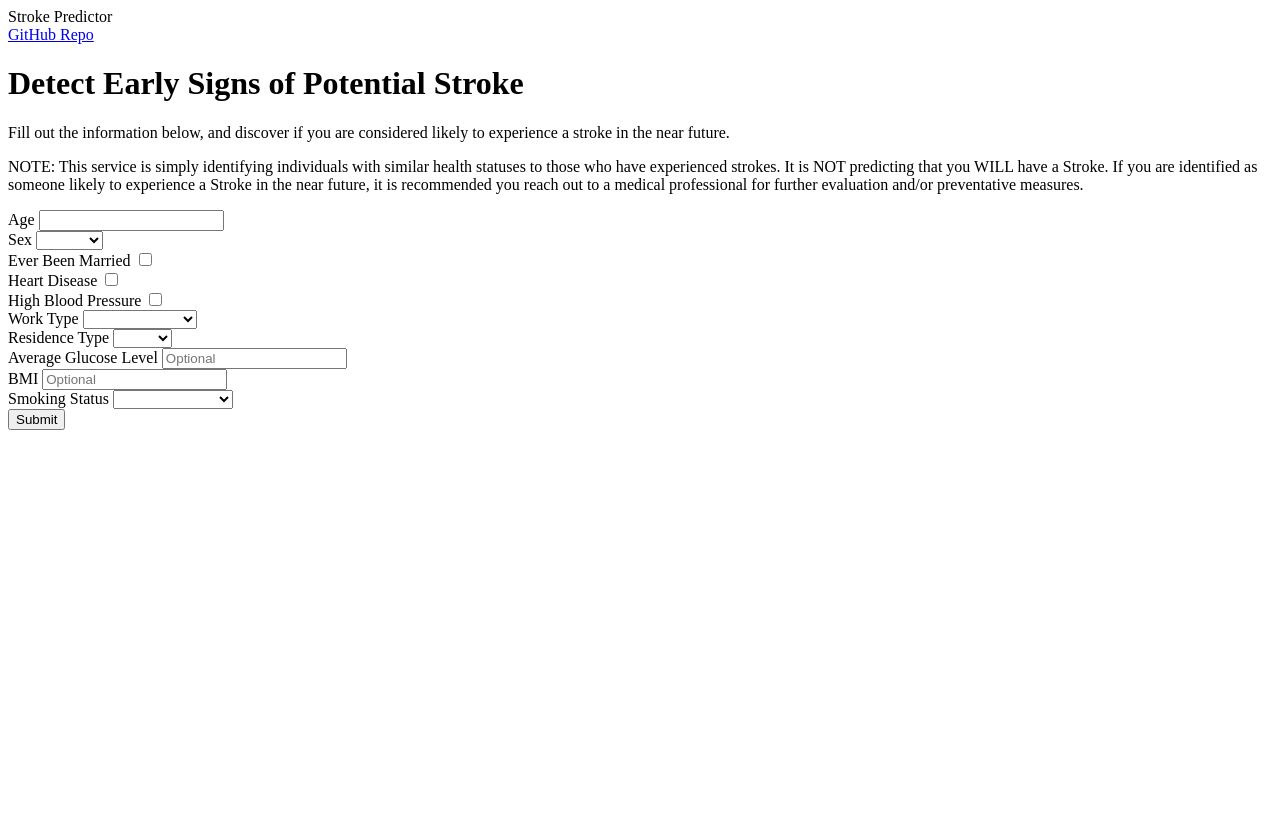
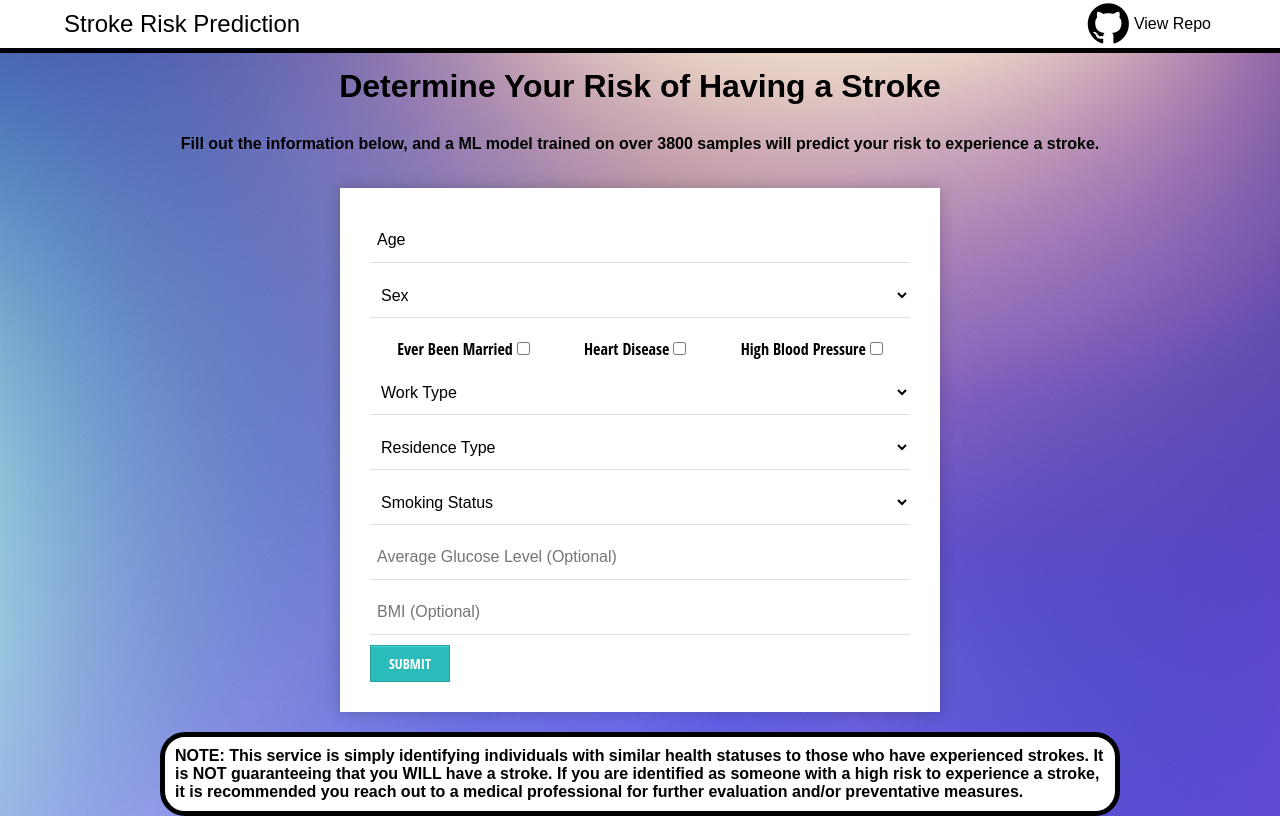
Before and after one commit to benkinard/StrokePrediction, a Flask app: page / in a window 1280 px wide. Before the commit the page ends 430 px from the top, so only its background shows below. Run offline with Flask 3, Linux system fonts and the light colour scheme.

Commit message:
Add styling to webpage

```diff
--- /dev/null
+++ b/src/static/styles.css
@@ -0,0 +1,179 @@
+* {
+    margin: 0;
+    padding: 0;
+    box-sizing: border-box;
+}
+
+html, body {
+    font-family: arial;
+    height: 100%;
+    background-image: url('brain.jpg');
+    background-repeat: no-repeat;
+    background-attachment: fixed;
+    background-size: cover;
+}
+
+.header-container {
+    background-color: white;
+    border-bottom: 5px solid black;
+}
+
+.header {
+    display: flex;
+    justify-content: space-between;
+    width: 90%;
+    padding 10px 0;
+    margin: 0 auto;
+}
+
+.src-link-and-label {
+    display: flex;
+    align-items: center;
+}
+
+.src-link-and-label label {
+    margin: 0 5px;
+}
+
+.homepage-link {
+    display: flex;
+    align-items: center;
+}
+
+.homepage-link a {
+    font-size: 24px;
+    text-decoration: none;
+    color: black;
+}
+
+h1 {
+    text-align: center;
+    padding: 15px 0;
+}
+
+p {
+    text-align: center;
+    padding: 15px 0;
+    font-weight: bold;
+}
+
+.flashes {
+    padding: 10px 0;
+    display: flex;
+    justify-content: center;
+    opacity: 1.0;
+}
+
+.flashes div {
+    padding: 20px;
+    width: 10%;
+    text-align: center;
+    border-radius: 50px;
+}
+
+.error {
+    border: 2px solid #F08080;  /* Light Red */
+    background-color: #F08080;
+}
+
+form {
+	font-family: 'Open Sans Condensed', arial, sans;
+	width: 600px;
+	padding: 30px;
+	background: #FFFFFF;
+	margin: 20px auto;
+	box-shadow: 0px 0px 15px rgba(0, 0, 0, 0.22);
+	-moz-box-shadow: 0px 0px 15px rgba(0, 0, 0, 0.22);
+	-webkit-box-shadow:  0px 0px 15px rgba(0, 0, 0, 0.22);
+
+}
+
+form input[type="text"],
+form input[type="number"],
+form select
+{
+	box-sizing: border-box;
+	-webkit-box-sizing: border-box;
+	-moz-box-sizing: border-box;
+	outline: none;
+	display: block;
+	width: 100%;
+	padding: 7px;
+	border: none;
+	border-bottom: 1px solid #ddd;
+	background: transparent;
+	margin-bottom: 10px;
+	font: 16px Arial, Helvetica, sans-serif;
+	height: 45px;
+}
+
+
+form input[type="submit"]{
+	-moz-box-shadow: inset 0px 1px 0px 0px #45D6D6;
+	-webkit-box-shadow: inset 0px 1px 0px 0px #45D6D6;
+	box-shadow: inset 0px 1px 0px 0px #45D6D6;
+	background-color: #2CBBBB;
+	border: 1px solid #27A0A0;
+	display: inline-block;
+	cursor: pointer;
+	color: #FFFFFF;
+	font-family: 'Open Sans Condensed', sans-serif;
+	font-size: 14px;
+	padding: 8px 18px;
+	text-decoration: none;
+	text-transform: uppercase;
+}
+
+form input[type="submit"]:hover {
+	background:linear-gradient(to bottom, #34CACA 5%, #30C9C9 100%);
+	background-color:#34CACA;
+}
+
+form .bool-input-group {
+    display: flex;
+    justify-content: space-around;
+    padding: 10px 0;
+}
+
+#age::placeholder {
+    color: black;
+}
+
+li {
+    list-style-type: none;
+}
+
+select option.disabled {
+    color: lightgray;
+}
+
+.note {
+    width: 75%;
+    padding: 10px;
+    text-align: left;
+    margin: 0 auto;
+    border-radius: 25px;
+    border: 5px solid black;
+    background-color: white;
+}
+
+.stroke-risk-pred {
+    margin: 50px 0;
+}
+
+.risk-level {
+    padding: 20px;
+    width: 10%;
+    text-align: center;
+    border-radius: 50px;
+}
+
+.risk-level.High {
+    border: 2px solid #F08080;  /* Light Red */
+    background-color: #F08080;
+}
+
+.risk-level.Low {
+    border: 2px solid #90EE90;  /* Light Green */
+    background-color: #90EE90;
+}
--- a/src/templates/header.html
+++ b/src/templates/header.html
@@ -3,8 +3,11 @@
 <body>
     <div class="header-container">
         <div class="header">
-            <div>Stroke Predictor</div>
-            <a href="https://github.com/benkinard/StrokePrediction" target="_blank">GitHub Repo</a>
+            <div class="homepage-link"><a href="/">Stroke Risk Prediction</a></div>
+            <div class="src-link-and-label">
+                <a id="src-link" href="https://github.com/benkinard/StrokePrediction" target="_blank"><i class="fa fa-github" style="font-size:48px;color:black"></i></a>
+                <label for="src-link">View Repo</label>
+            </div>
         </div>
     </div>
     {% with messages = get_flashed_messages(with_categories=true) %}
--- a/src/templates/index.html
+++ b/src/templates/index.html
@@ -3,82 +3,78 @@
 
 <head>
     <meta charset="UTF-8">
-    <title>Stroke Detection</title>
+    <title>Stroke Risk Prediction</title>
+    <link rel="stylesheet" href="/static/styles.css"/>
+    <link rel="stylesheet" href="https://cdnjs.cloudflare.com/ajax/libs/font-awesome/4.7.0/css/font-awesome.min.css">
 </head>
 
 <body>
     {% extends 'header.html' %}
 
     {% block body %}
-    <h1>Detect Early Signs of Potential Stroke</h1>
-    <p>Fill out the information below, and discover if you are considered likely to experience a stroke in the near future.</p>
-    <p>NOTE: This service is simply identifying individuals with similar health statuses to those who have experienced strokes. It is NOT predicting that you WILL have a Stroke. If you are identified as someone likely to experience a Stroke in the near future, it is recommended you reach out to a medical professional for further evaluation and/or preventative measures.</p>
+    <h1>Determine Your Risk of Having a Stroke</h1>
+    <p>Fill out the information below, and a ML model trained on over 3800 samples will predict your risk to experience a stroke.</p>
 
     <form class="personal-health-form" enctype="multipart/form-data" action="/predict" method="post">
-        <div class="health-info-field">
-            <label for="age">Age</label>
-            <input type="number" name="age" id="age">
-        </div>
-        <div class="health-info-field">
-            <label for="sex">Sex</label>
+        <ul>
+            <li>
+                <input type="number" name="age" id="age" placeholder="Age">
                 <select name="sex" id="sex">
-                <option value="none" disabled hidden selected></option>
+                    <option value="none" disabled selected>Sex</option>
                     <option value="Female">Female</option>
                     <option value="Male">Male</option>
                     <option value="Other">Other</option>
                 </select>
-        </div>
-        <div class="health-info-field">
+            </li>
+            <li>
+                <div class="bool-input-group">
+                    <div class="bool-input">
                         <label for="marital-status">Ever Been Married</label>
                         <input type="checkbox" name="marital-status" id="marital-status">
                     </div>
-        <div class="health-info-field">
+                    <div class="bool-input">
                         <label for="heart-disease">Heart Disease</label>
                         <input type="checkbox" name="heart-disease" id="heart-disease">
                     </div>
-        <div class="health-info-field">
+                    <div class="bool-input">
                         <label for="hypertension">High Blood Pressure</label>
                         <input type="checkbox" name="hypertension" id="hypertension">
                     </div>
-        <div class="health-info-field">
-            <label for="work">Work Type</label>
+                </div>
+            </li>
+            <li>
                 <select name="work" id="work">
-                <option value="none" disabled hidden selected></option>
+                    <option value="none" disabled selected>Work Type</option>
                     <option value="Private">Private</option>
                     <option value="Self-employed">Self-Employed</option>
                     <option value="children">Children</option>
                     <option value="Govt_job">Govt Employee</option>
                     <option value="Never_worked">Never Worked</option>
                 </select>
-        </div>
-        <div class="health-info-field">
-            <label for="residence">Residence Type</label>
                 <select name="residence" id="residence">
-                <option value="none" disabled hidden selected></option>
+                    <option value="none" disabled selected>Residence Type</option>
                     <option value="Urban">Urban</option>
                     <option value="Rural">Rural</option>
                 </select>
-        </div>
-        <div class="health-info-field">
-            <label for="glucose">Average Glucose Level</label>
-            <input type="number" name="glucose" id="glucose" placeholder="Optional">
-        </div>
-        <div class="health-info-field">
-            <label for="bmi">BMI</label>
-            <input type="number" name="bmi" id="bmi" placeholder="Optional">
-        </div>
-        <div class="health-info-field">
-            <label for="smoking">Smoking Status</label>
                 <select name="smoking" id="smoking">
-                <option value="none" disabled hidden selected></option>
+                    <option value="none" disabled selected>Smoking Status</option>
                     <option value="Unknown">Unknown</option>
                     <option value="never smoked">Never smoked</option>
                     <option value="formerly smoked">Used to smoke</option>
                     <option value="smokes">Currently smoke</option>
                 </select>
-        </div>
-        <button type="submit">Submit</button>
+            </li>
+            <li>
+                <input type="number" name="glucose" id="glucose" placeholder="Average Glucose Level (Optional)">
+                <input type="number" name="bmi" id="bmi" placeholder="BMI (Optional)">
+            </li>
+            <li>
+                <input type="submit" value="Submit"/>
+            </li>
+        </ul>
     </form>
+
+    <p class="note">NOTE: This service is simply identifying individuals with similar health statuses to those who have experienced strokes. It is NOT guaranteeing that you WILL have a stroke. If you are identified as someone with a high risk to experience a stroke, it is recommended you reach out to a medical professional for further evaluation and/or preventative measures.</p>
     {% endblock %}
 </body>
 </html>
```
Also changed, not shown: src/templates/prediction.html (+7 -6 lines), src/static/brain.jpg (added). Lines whose indentation alone changed are shown as unchanged.
